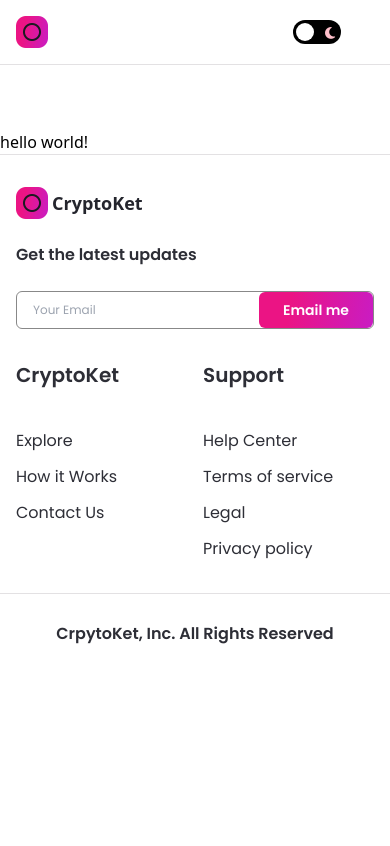
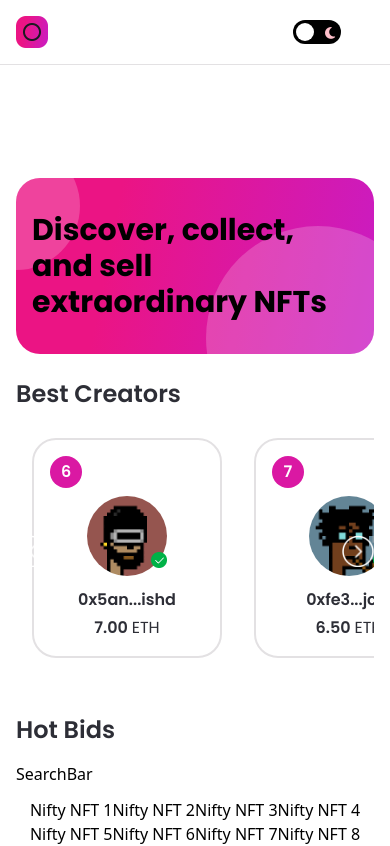
Before and after one commit to arish00/NFT-Marketplace, a Next.js app: page / in a window 390 px wide. Shown: the top 846 px of the page. Built offline with nearby package versions, Linux system fonts and the light colour scheme.

Commit message:
-top-sellers section added! -working on nfts main section!

```diff
--- /dev/null
+++ b/components/Banner.jsx
@@ -0,0 +1,10 @@
+import React from 'react';
+
+const Banner = ({ parentStyles, name, childStyles }) => (
+  <div className={`nft-gradient relative z-0 flex w-full items-center overflow-hidden ${parentStyles}`}><p className={`font-poppins text-5xl font-bold leading-70 ${childStyles}`}>{name}</p>
+    <div className="white-bg absolute -top-9 -left-16 -z-5 h-48 w-48 rounded-full sm:h-32 sm:w-32" />
+    <div className="white-bg absolute -bottom-24 -right-14 -z-5 h-72 w-72 rounded-full sm:h-56 sm:w-56 " />
+  </div>
+);
+
+export default Banner;
--- /dev/null
+++ b/components/CreatorCard.jsx
@@ -0,0 +1,24 @@
+import React from 'react';
+import Image from 'next/image';
+
+import images from '../assets';
+
+const CreatorCard = ({ rank, creatorImage, creatorName, creatorEths }) => (
+  <div className="m-4 min-w-190 flex-col rounded-3xl border-2 border-nft-gray-1 bg-white p-4 dark:border-nft-black-3 dark:bg-nft-black-3 minlg:min-w-240">
+    <div className="flexCenter h-8 w-8 rounded-full bg-nft-red-violet minlg:h-10 minlg:w-10"><p className="font-poppins text-base font-semibold text-white minlg:text-lg">{rank}</p></div>
+    <div className="my-2 flex justify-center">
+      <div className="relative h-20 w-20 minlg:h-28 minlg:w-28">
+        <Image src={creatorImage} layout="fill" objectFit="cover" alt="creatorName" className="rounded-full" />
+        <div className="absolute -right-0 bottom-2 h-4 w-4 minlg:h-7 minlg:w-7">
+          <Image src={images.tick} layout="fill" objectFit="contain" alt="tick" />
+        </div>
+      </div>
+    </div>
+    <div className="flexCenter mt-3 flex-col text-center minlg:mt-7">
+      <p className="font-poppins text-base font-semibold text-nft-black-1 dark:text-white">{creatorName}</p>
+      <p className="mt-1 font-poppins text-base font-semibold text-nft-black-1 dark:text-white">{Number(creatorEths).toFixed(2)} <span className="font-normal">ETH</span></p>
+    </div>
+  </div>
+);
+
+export default CreatorCard;
--- /dev/null
+++ b/components/NFTCard.jsx
@@ -0,0 +1,15 @@
+import React from 'react';
+import Image from 'next/image';
+import Link from 'next/link';
+
+import images from '../assets';
+
+const NFTCard = ({ nft }) => (
+  <Link href={{ pathname: '/nft-details', query: { nft } }}>
+    <div className="">
+      {nft.name}
+    </div>
+  </Link>
+);
+
+export default NFTCard;
--- a/components/index.js
+++ b/components/index.js
@@ -1,5 +1,8 @@
 import Navbar from './Navbar.jsx';
 import Footer from './Footer.jsx';
 import Button from './Button';
+import Banner from './Banner.jsx';
+import CreatorCard from './CreatorCard.jsx';
+import NFTCard from './NFTCard.jsx';
 
-export { Navbar, Footer, Button };
+export { Navbar, Footer, Button, Banner, CreatorCard, NFTCard };
--- a/pages/_app.js
+++ b/pages/_app.js
@@ -2,6 +2,7 @@ import Script from 'next/script';
 import { ThemeProvider } from 'next-themes';
 
 import { Footer, Navbar } from '../components';
+import Home from '.';
 import '../styles/globals.css';
 
 const Marketplace = ({ Component, pageProps }) => (
@@ -12,6 +13,7 @@ const Marketplace = ({ Component, pageProps }) => (
       <div className="pt-65">
         <Component {...pageProps} />
       </div>
+
       <Footer />
     </div>
 
--- a/pages/index.js
+++ b/pages/index.js
@@ -1,10 +1,100 @@
-import Head from 'next/head';
+import { useState, useEffect, useRef } from 'react';
 import Image from 'next/image';
+import { useTheme } from 'next-themes';
+import { Banner, CreatorCard } from '../components/index';
 
-const Home = () => (
-  <div>
-    <h1>hello world!</h1>
-  </div>
-);
+import images from '../assets';
+import NFTCard from '../components/NFTCard.jsx';
+import { makeId } from '../utils/makeId';
+
+const Home = () => {
+  const [hideButton, setHideButton] = useState(false);
+  const { theme } = useTheme();
+  const parentRef = useRef(null);
+  const scrollRef = useRef(null);
+
+  const handleScroll = (direction) => {
+    const { current } = scrollRef;
+    const scrollAmount = window.innerWidth > 1800 ? 270 : 210;
+
+    if (direction === 'left') {
+      current.scrollLeft -= scrollAmount;
+    } else {
+      current.scrollLeft += scrollAmount;
+    }
+  };
+
+  // Hide arrows when all creato cards fit with the screen
+  const isScrollable = () => {
+    const { current } = scrollRef;
+    const { current: parent } = parentRef;
+
+    if (current?.scrollWidth >= parent?.offsetWidth) {
+      setHideButton(false);
+    } else {
+      setHideButton(true);
+    }
+  };
+
+  useEffect(() => {
+    isScrollable();
+    window.addEventListener('resize', isScrollable);
+    return () => {
+      window.removeEventListener('resize', isScrollable);
+    };
+  });
+
+  return (
+    <div className="flex justify-center p-12 sm:px-4">
+      <div className="w-full minmd:w-4/5">
+        <Banner name="Discover, collect, and sell extraordinary NFTs" childStyles="md:text-4xl sm:text-3xl xs-text-xl text-left" parentStyles="justify-start mb-6 h-72 sm:h-60 p-12 xs:p-4 xs:h-44 rounded-3xl" />
+
+        <div>
+          <h1 className="ml-4 font-poppins text-2xl font-semibold text-nft-black-1 dark:text-white xs:ml-0 minlg:text-4xl">Best Creators</h1>
+        </div>
+
+        <div className="relative mt-3 flex max-w-full flex-1" ref={parentRef}>
+          <div className="no-scrollbar flex w-max select-none flex-row overflow-x-scroll" ref={scrollRef}>
+            {[6, 7, 8, 9, 10].map((i) => (
+              <CreatorCard key={`creator-${i}`} rank={i} creatorImage={images[`creator${i}`]} creatorName={`0x${makeId(3)}...${makeId(4)}`} creatorEths={10 - i * 0.5} />
+            ))}
+            {!hideButton && (
+            <>
+              <div onClick={() => { handleScroll('left'); }} className="absolute top-45 left-0 h-8 w-8 cursor-pointer minlg:h-12 minlg:w-12">
+                <Image src={images.left} layout="fill" objectFit="contain" alt="left-arrow" className={theme === 'light' && 'invert'} />
+              </div>
+              <div onClick={() => { handleScroll('right'); }} className="absolute top-45 right-0 h-8 w-8 cursor-pointer minlg:h-12 minlg:w-12">
+                <Image src={images.right} layout="fill" objectFit="contain" alt="right-arrow" className={theme === 'light' && 'invert'} />
+              </div>
+            </>
+            )}
+          </div>
+
+        </div>
+        <div className="mt-10">
+          <div className="flexBetween mx-4 sm:flex-col sm:items-start xs:mx-0 minlg:mx-8">
+            <h1 className="flex-1 font-poppins text-2xl font-semibold text-nft-black-1 dark:text-white sm:mb-4 minlg:text-4xl">Hot Bids</h1>
+            <div>SearchBar</div>
+          </div>
+          <div className="mt-3 flex w-full flex-wrap justify-start md:justify-center">
+            {[1, 2, 3, 4, 5, 6, 7, 8, 9, 10].map((i) => (
+              <NFTCard
+                key={`nft-${i}`}
+                nft={{
+                  i,
+                  name: `Nifty NFT ${i}`,
+                  seller: `0x${makeId(3)}...${makeId(4)}`,
+                  ownder: `0x${makeId(3)}...${makeId(4)}`,
+                  description: 'Cool NFT on sale',
+                }}
+              />
+            ))}
+          </div>
+
+        </div>
+      </div>
+    </div>
+  );
+};
 
 export default Home;
--- /dev/null
+++ b/utils/makeId.js
@@ -0,0 +1,10 @@
+export const makeId = (length) => {
+  let result = '';
+  const characters = 'abcdefghijklmnopqrstuvwxyz0123456789';
+  const charactersLength = characters.length;
+
+  for (let i = 0; i < length; i += 1) {
+    result += characters.charAt(Math.floor(Math.random() * charactersLength));
+  }
+  return result;
+};
```
